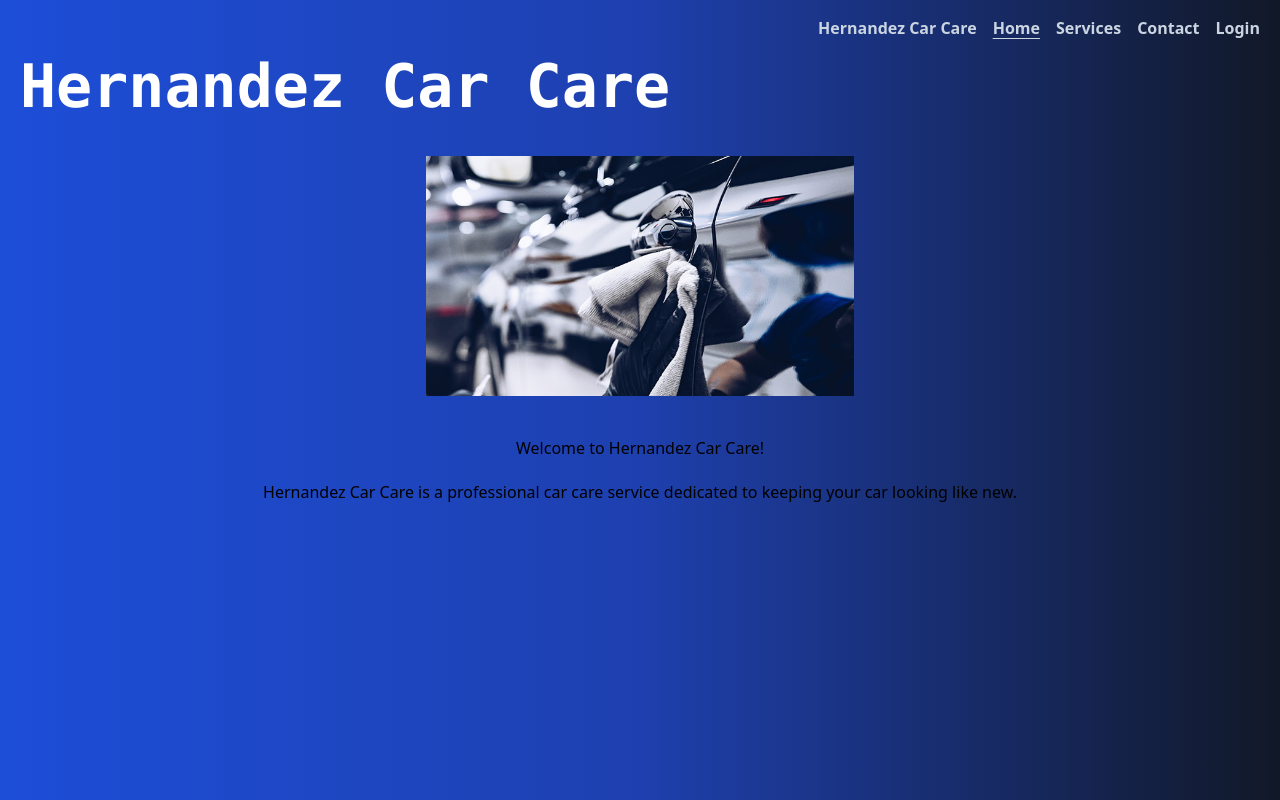
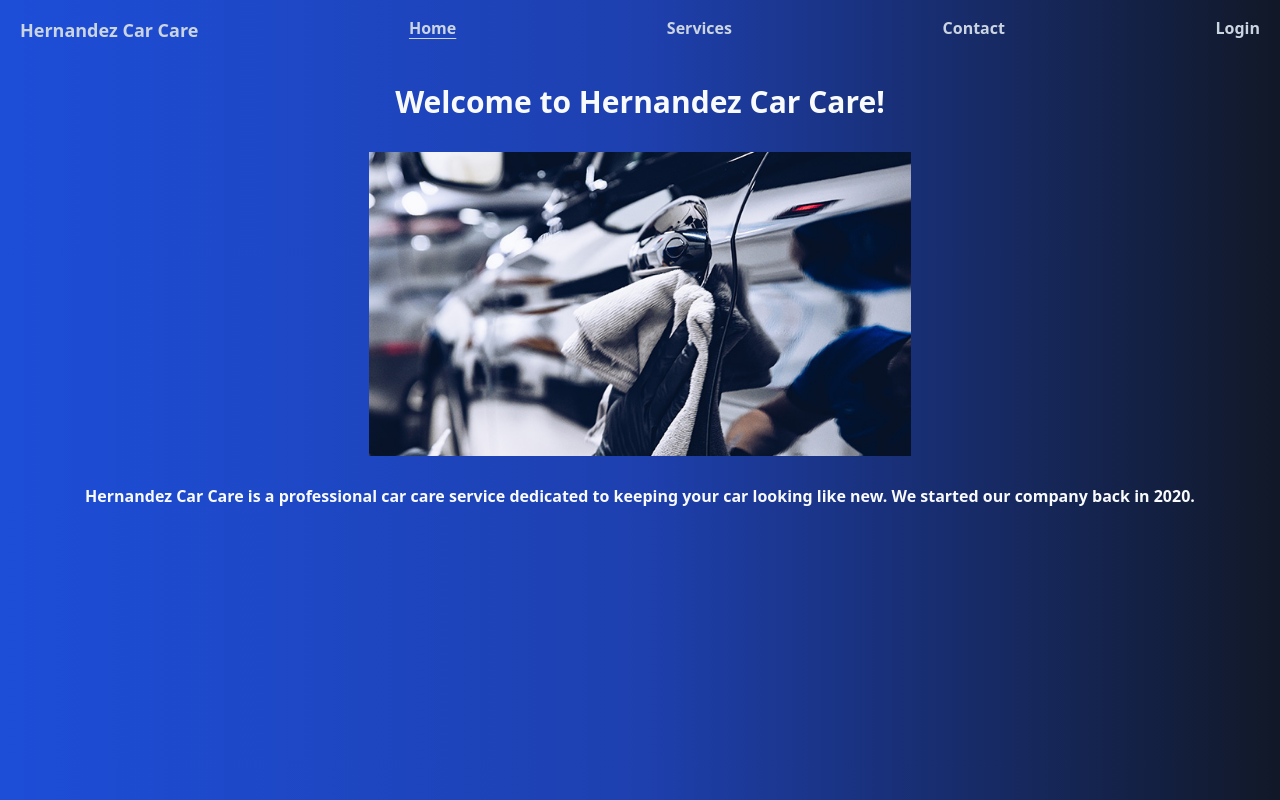
Before and after one commit to alonso-hdz17/final-project, a Vue app: page / in a window 1280 px wide. Built offline with nearby package versions, Linux system fonts and the light colour scheme.

Commit message:
more styling

```diff
--- a/src/components/ContactPage.vue
+++ b/src/components/ContactPage.vue
@@ -13,7 +13,6 @@
       <div class="card-content">
         <img class="logo" img src="/phone.svg" alt="logo" />
         <p class="category">Phone</p>
-        <h2>Phone Number</h2>
         <p>(956)123-4567</p>
       </div>
     </div>
@@ -21,7 +20,6 @@
       <div class="card-content">
         <img class="logo" img src="/email.svg" alt="logo" />
         <p class="category">Email</p>
-        <h2>Email Address</h2>
         <p>example@example.com</p>
       </div>
     </div>
@@ -29,7 +27,8 @@
       <div class="card-content">
         <img class="logo" img src="/hours.svg" alt="logo" />
         <p class="category">Hours of Operation</p>
-        <h2>Hours</h2>
+        <h2>Mon-Sat: 7AM-7PM</h2>
+        <h2>Sunday: 8AM-6PM</h2>
       </div>
     </div>
   </section>
--- a/src/components/NavMenu.vue
+++ b/src/components/NavMenu.vue
@@ -10,9 +10,12 @@
 
 <style lang="postcss" scoped>
 nav {
-  @apply flex items-end justify-end space-x-4 px-5 py-4 font-semibold text-slate-300;
+  @apply flex items-start justify-between space-x-2 px-5 py-4 text-slate-300;
+  .title {
+    @apply text-lg font-bold;
+  }
   .menu-item {
-    @apply items-center justify-center;
+    @apply items-end justify-end font-semibold;
   }
   & .router-link-active {
     @apply underline underline-offset-4;
--- a/src/views/HomePage.vue
+++ b/src/views/HomePage.vue
@@ -1,27 +1,20 @@
-<script setup>
-import { ref } from 'vue'
-const title = ref('Hernandez Car Care')
-</script>
-
 <template>
-  <main class="flex items-start justify-start">
-    <h1 class="px-5 font-mono text-6xl font-bold text-white">{{ title }}</h1>
-  </main>
+  <div class="welcome">Welcome to Hernandez Car Care!</div>
   <img class="image" img src="/public/car-detailing-business.jpg" />
-  <div class="welcome">Welcome to Hernandez Car Care!</div>
   <div class="text">
-    Hernandez Car Care is a professional car care service dedicated to keeping your car looking like new.
+    Hernandez Car Care is a professional car care service dedicated to keeping your car looking like new. We started our
+    company back in 2020.
   </div>
 </template>
 
 <style lang="postcss" scoped>
 .image {
-  @apply mx-auto h-80 px-4 py-10;
+  @apply mx-auto h-80 px-4 py-2;
 }
 .welcome {
-  @apply flex items-center justify-center;
+  @apply flex items-center justify-center py-6 text-3xl font-bold text-slate-50;
 }
 .text {
-  @apply flex items-center justify-center py-5;
+  @apply flex items-center justify-center py-5 font-semibold text-slate-50;
 }
 </style>
```
